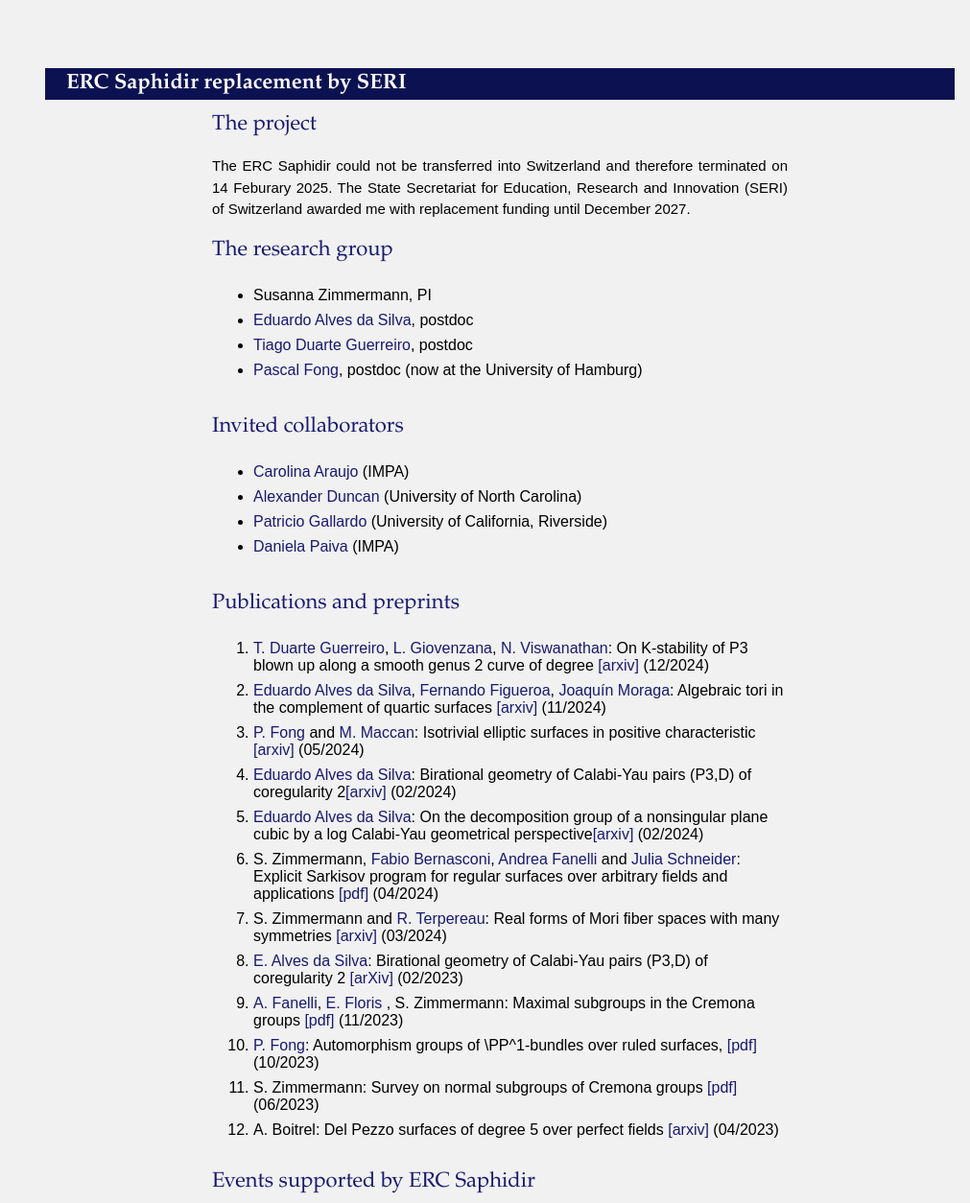
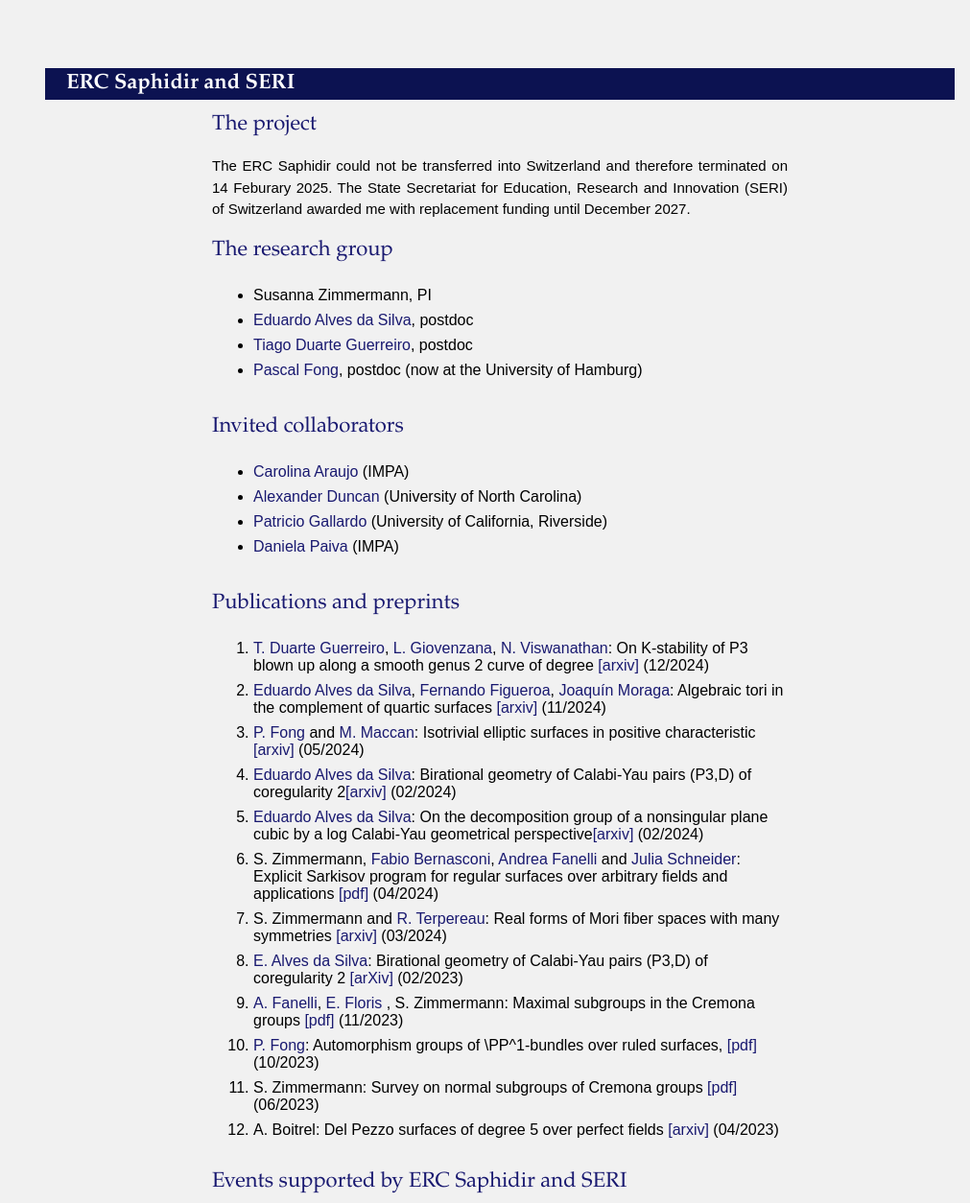
Before and after one commit to susannazimmermann/susannazimmermann.github.io, a plain HTML site: page index.html in a window 1280 px wide. Shown: the part 5126-6380 px from the top of the page at 96% size, without its empty margins (269-1280 px from the left). Drawn offline with nearby package versions, Linux system fonts and the light colour scheme.

Commit message:
Add files via upload

```diff
--- a/index.html
+++ b/index.html
@@ -402,7 +402,7 @@ S&eacute;minaire francophone en-ligne de groupes et g&eacute;om&eacute;trie, Oct
 
 <!-- ERC section -->
 <div class="w3-container w3-center w3-text-light-grey w3-padding-32" id="ERC">
-    <h2><b>ERC Saphidir replacement by SERI</b></h2>
+    <h2><b>ERC Saphidir and SERI</b></h2>
     	<div class="w3-content w3-justify" style="max-width:600px">
 
 		<h3> The project</h3>
@@ -467,7 +467,7 @@ S&eacute;minaire francophone en-ligne de groupes et g&eacute;om&eacute;trie, Oct
 			</td>
 		</table>
 
-		<h3> Events supported by ERC Saphidir</h3>
+		<h3> Events supported by ERC Saphidir and SERI</h3>
 		<table><td>
 		<ul>
 		<li> <a href="https://www.chairejeanmorlet.com/2025-chelstov-mangolte-1st-semester.html">Thematic semester in 2025</a> on K-stability and birational geometry of real Fano threefolds</li>
@@ -501,6 +501,7 @@ S&eacute;minaire francophone en-ligne de groupes et g&eacute;om&eacute;trie, Oct
 
 		<table><td>
 		<ul>
+		<li> <a href = "Geometrie-students-19-02-2025.pdf">Kurs bis 19 Feb 2025</a></li>
 		<li> <a href = "Exercises1.pdf">&Uuml;bungsblatt 1</a></li>
 		<li> <a href = "Exercises2.pdf">&Uuml;bungsblatt 2</a></li>
 		</ul>
```
Also changed, not shown: 1 other file.
